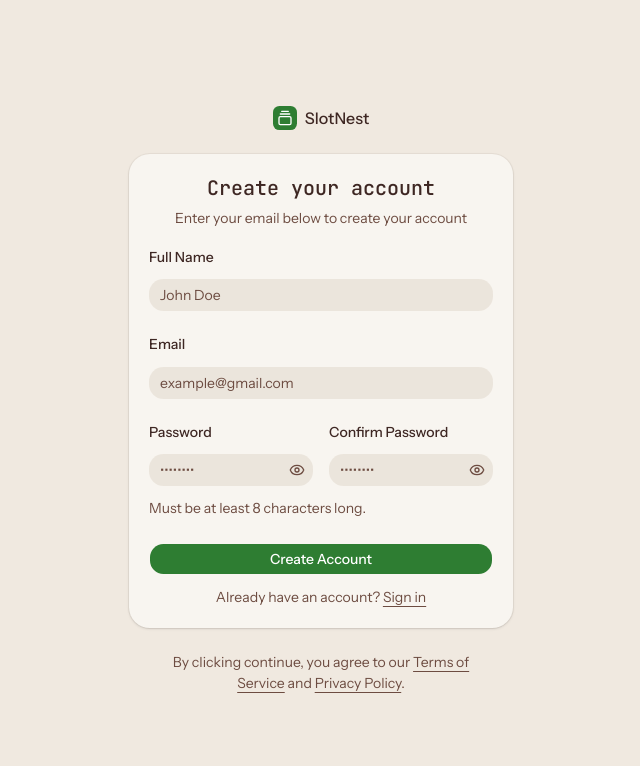
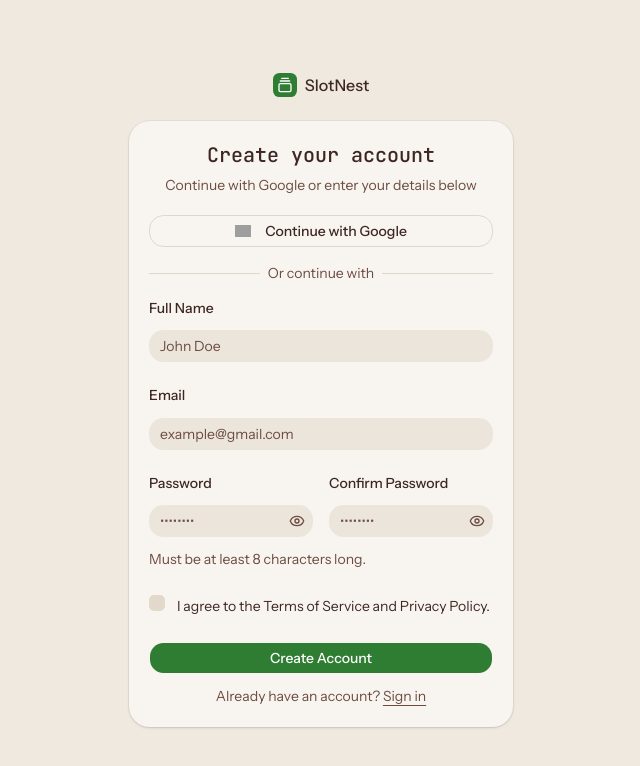
Before and after one commit to Rithb898/slotnest, a Next.js app: page /sign-up in a window 1280 px wide. Shown: the top 766 px of the page, without its empty margins (319-959 px from the left). Built offline with nearby package versions, Linux system fonts and the light colour scheme; grey boxes are pictures that could not be loaded.

Commit message:
feat: enhance SignupForm with Google sign-in and terms acceptance

```diff
--- a/app/(auth)/sign-up/_components/signup-form.tsx
+++ b/app/(auth)/sign-up/_components/signup-form.tsx
@@ -1,6 +1,7 @@
 "use client";
 import { useForm } from "@tanstack/react-form";
 import { Eye, EyeOff } from "lucide-react";
+import Image from "next/image";
 import Link from "next/link";
 import { useRouter } from "next/navigation";
 import { useState } from "react";
@@ -14,14 +15,18 @@ import {
   CardHeader,
   CardTitle,
 } from "@/components/ui/card";
+import { Checkbox } from "@/components/ui/checkbox";
 import {
   Field,
+  FieldContent,
   FieldDescription,
   FieldError,
   FieldGroup,
   FieldLabel,
+  FieldSeparator,
 } from "@/components/ui/field";
 import { Input } from "@/components/ui/input";
+import { Label } from "@/components/ui/label";
 import { cn } from "@/lib/utils";
 import { authClient } from "@/server/auth/client";
 
@@ -40,12 +45,25 @@ const formSchema = z
     path: ["confirmPassword"],
   });
 
+const signUpWithGoogle = async () => {
+  await authClient.signIn.social(
+    { provider: "google", callbackURL: "/today" },
+    {
+      onError: (ctx) => {
+        toast.error(ctx.error.message);
+      },
+    },
+  );
+};
+
 export function SignupForm({
   className,
   ...props
 }: React.ComponentProps<"div">) {
   const router = useRouter();
   const [passwordError, setPasswordError] = useState<string | null>(null);
+  const [termsError, setTermsError] = useState<string | null>(null);
+  const [acceptedTerms, setAcceptedTerms] = useState(false);
   const [showPassword, setShowPassword] = useState(false);
   const [showConfirmPassword, setShowConfirmPassword] = useState(false);
 
@@ -61,6 +79,10 @@ export function SignupForm({
     },
     onSubmit: async ({ value }) => {
       setPasswordError(null);
+      if (!acceptedTerms) {
+        setTermsError("You must accept the Terms and Privacy Policy.");
+        return;
+      }
       await authClient.signUp.email(
         {
           name: value.name,
@@ -91,7 +113,7 @@ export function SignupForm({
         <CardHeader className="text-center">
           <CardTitle className="text-xl">Create your account</CardTitle>
           <CardDescription>
-            Enter your email below to create your account
+            Continue with Google or enter your details below
           </CardDescription>
         </CardHeader>
         <CardContent>
@@ -103,6 +125,33 @@ export function SignupForm({
             }}
           >
             <FieldGroup>
+              <Field>
+                <Button
+                  variant="outline"
+                  type="button"
+                  onClick={() => {
+                    if (!acceptedTerms) {
+                      setTermsError(
+                        "You must accept the Terms and Privacy Policy.",
+                      );
+                      return;
+                    }
+                    void signUpWithGoogle();
+                  }}
+                >
+                  <Image
+                    src="https://cdn.jsdelivr.net/gh/devicons/devicon@latest/icons/google/google-original.svg"
+                    alt="Google"
+                    width={16}
+                    height={16}
+                    className="mr-2"
+                  />
+                  Continue with Google
+                </Button>
+              </Field>
+              <FieldSeparator className="*:data-[slot=field-separator-content]:bg-card">
+                Or continue with
+              </FieldSeparator>
               <form.Field name="name">
                 {(field) => (
                   <Field>
@@ -234,6 +283,32 @@ export function SignupForm({
                   Must be at least 8 characters long.
                 </FieldDescription>
               </Field>
+              <Field orientation="horizontal" className="items-start gap-3">
+                <Checkbox
+                  id="accept-terms"
+                  className="mt-1"
+                  checked={acceptedTerms}
+                  onCheckedChange={(checked) => {
+                    const nextValue = checked === true;
+                    setAcceptedTerms(nextValue);
+                    if (nextValue) {
+                      setTermsError(null);
+                    }
+                  }}
+                  aria-invalid={termsError ? true : undefined}
+                />
+                <FieldContent>
+                  <Label
+                    htmlFor="accept-terms"
+                    className="block text-sm leading-6 font-normal"
+                  >
+                    I agree to the{" "}
+                    <Link href="/terms-of-service">Terms of Service</Link> and{" "}
+                    <Link href="/privacy-policy">Privacy Policy</Link>.
+                  </Label>
+                  {termsError && <FieldError>{termsError}</FieldError>}
+                </FieldContent>
+              </Field>
               <Field>
                 <form.Subscribe selector={(s) => s.isSubmitting}>
                   {(isSubmitting) => (
@@ -250,11 +325,6 @@ export function SignupForm({
           </form>
         </CardContent>
       </Card>
-      <FieldDescription className="px-6 text-center">
-        By clicking continue, you agree to our{" "}
-        <Link href="/terms-of-service">Terms of Service</Link> and{" "}
-        <Link href="/privacy-policy">Privacy Policy</Link>.
-      </FieldDescription>
     </div>
   );
 }
```
